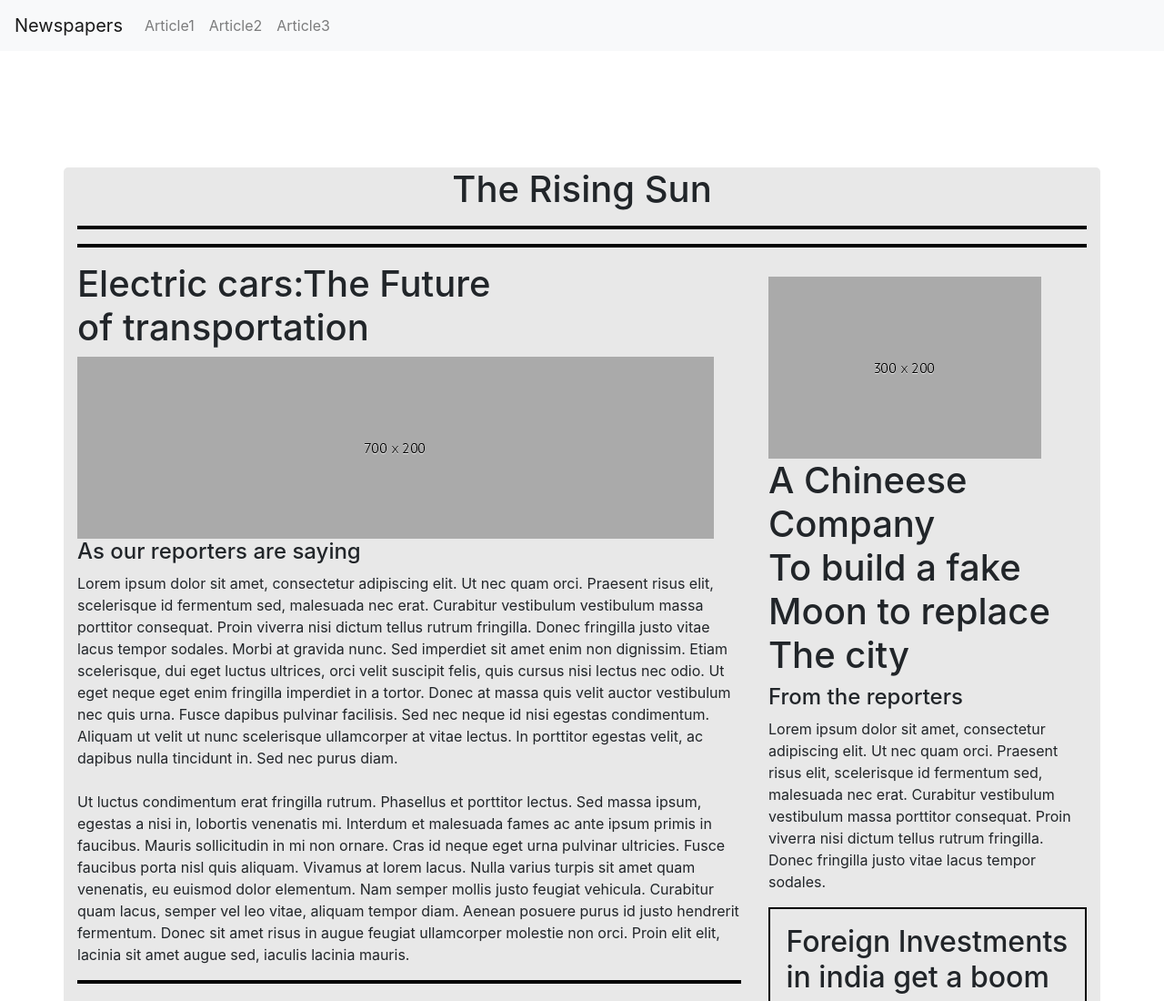
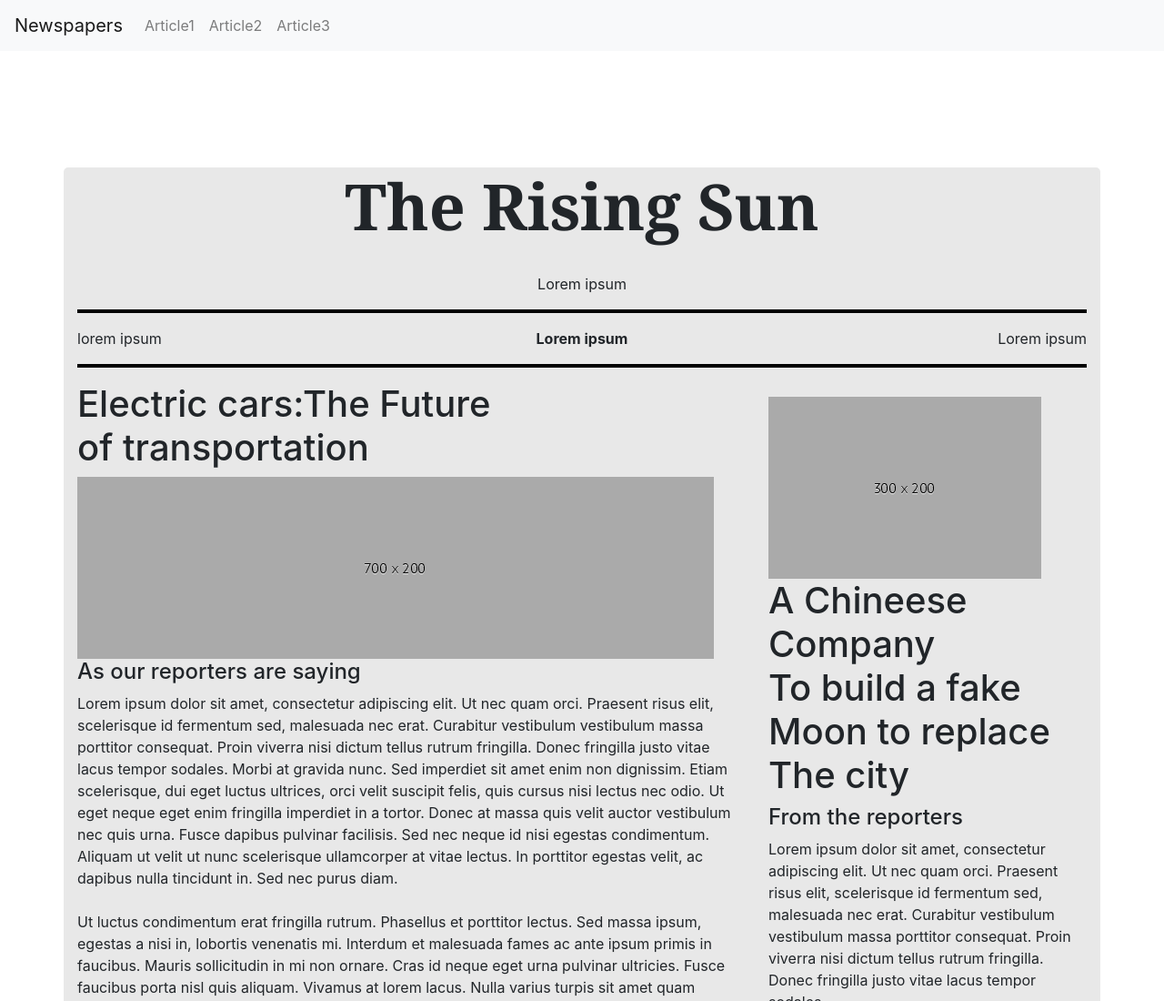
Before and after one commit to vikram-10/LearningWebDev, a plain HTML site: page week3/task4/index.html in a window 1280 px wide. Shown: the top 1100 px of the page at 91% size. Drawn offline with nearby package versions, Linux system fonts and the light colour scheme.

Commit message:
added final retouches

```diff
--- a/week3/task4/index.css
+++ b/week3/task4/index.css
@@ -13,3 +13,16 @@
    border: 2px solid black;
    padding: 5%;
 }
+
+#risingsun{
+    font-family: 'Noto Serif', serif;
+    font-size: 70px;
+}
+
+#alignRight{
+    text-align: right;
+}
+
+#alignCenter{
+    text-align: center;
+}
--- a/week3/task4/index.html
+++ b/week3/task4/index.html
@@ -5,6 +5,7 @@
     <meta name="viewport" content="width=device-width, initial-scale=1.0">
     <title>Newspaper1</title>
     <link rel="stylesheet" href="index.css">
+    <link href="https://fonts.googleapis.com/css2?family=Noto+Serif:wght@700&display=swap" rel="stylesheet">
 <link rel="stylesheet" href="https://stackpath.bootstrapcdn.com/bootstrap/4.5.1/css/bootstrap.min.css" integrity="sha384-VCmXjywReHh4PwowAiWNagnWcLhlEJLA5buUprzK8rxFgeH0kww/aWY76TfkUoSX" crossorigin="anonymous">
 </head>
 <body>
@@ -23,8 +24,19 @@
 </ul>
 </nav>
 <div class="container" id="starter">
-<center><h1>The Rising Sun</h1></center>
+<center><h1 id="risingsun">The Rising Sun</h1><br>Lorem ipsum</center>
 <hr class="thicken">
+<div class="row">
+<div class="col-4">
+lorem ipsum
+</div>
+<div class="col-4">
+<div id="alignCenter"><b>Lorem ipsum</b></div>
+</div>
+<div class="col-4">
+<div id="alignRight">Lorem ipsum</div>
+</div>
+</div>
 <hr class="thicken">
 <div class="row">
 <div class="col-8">
```
Also changed, not shown: week3/task4/index3.css (+9 -0 lines), week3/task4/index3.html (+8 -2 lines), 1 other file.
